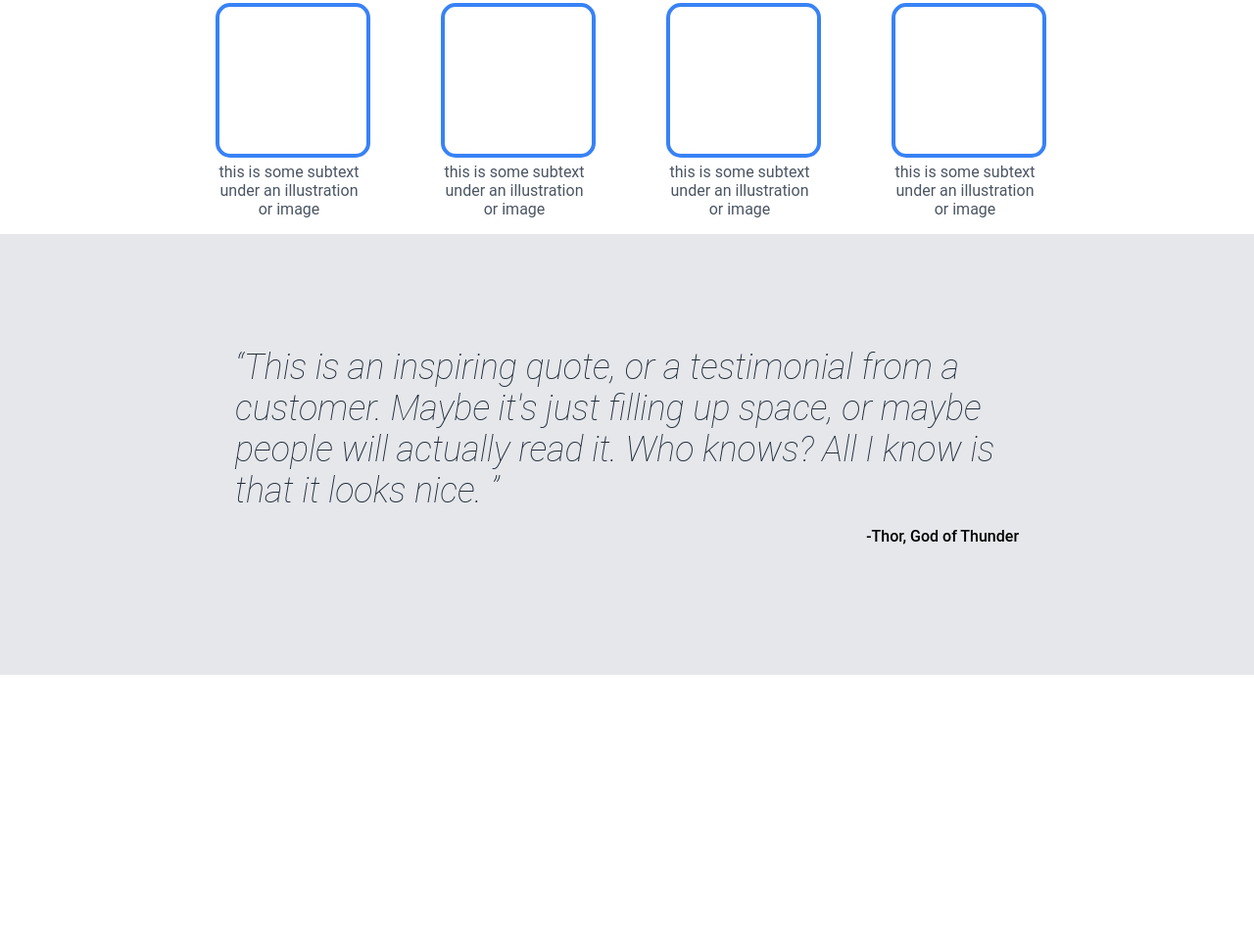
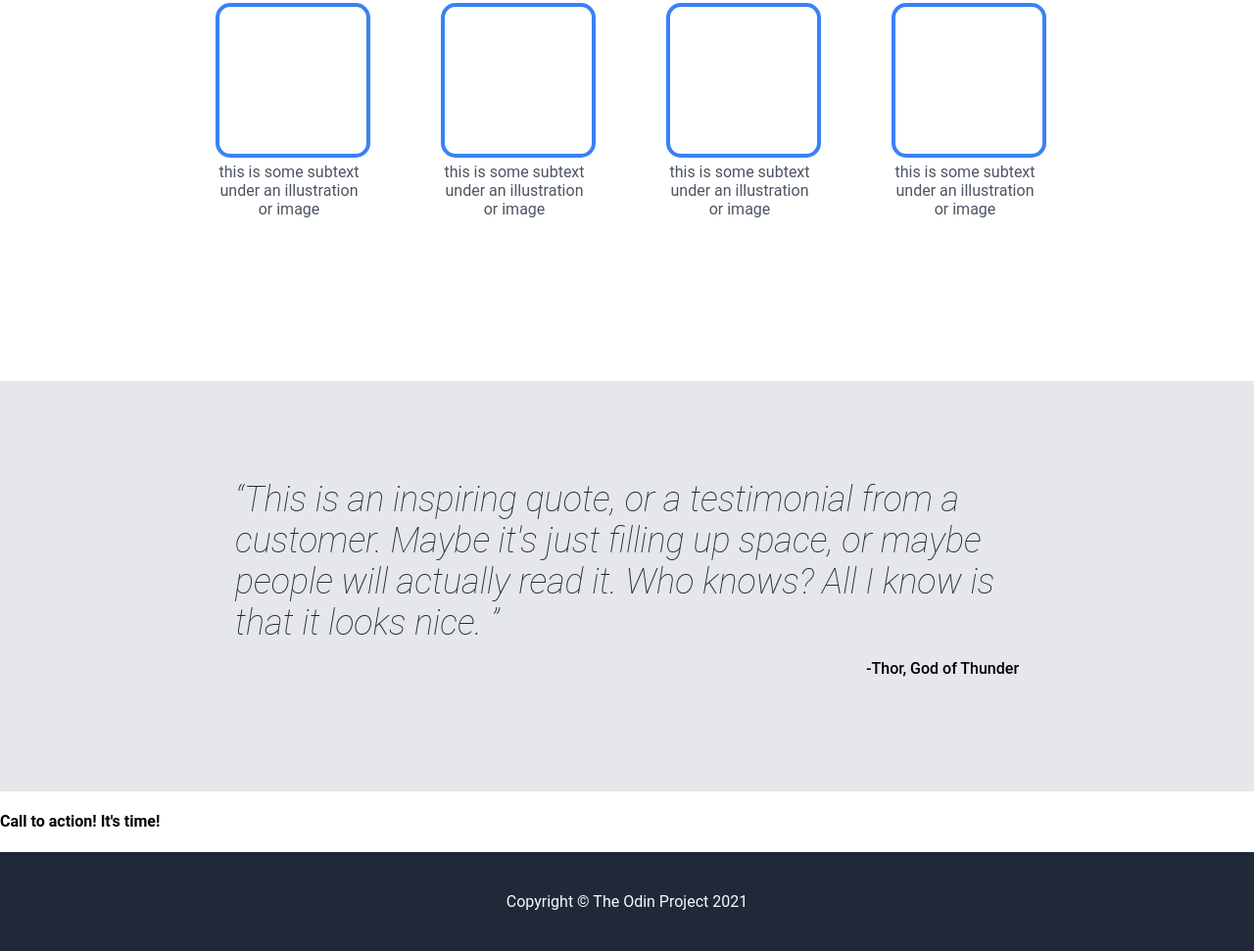
Before and after one commit to qvang/odin-landing-page, a plain HTML site: page index.html in a window 1280 px wide. Shown: the part 718-1689 px from the top of the page at 98% size. Before the commit the page ends 1407 px from the top, so only its background shows below. Drawn offline with Linux system fonts and the light colour scheme.

Commit message:
Footer added.

```diff
--- a/index.html
+++ b/index.html
@@ -57,6 +57,13 @@
         </div>
     </div>
 
+    <div class="signup-container">
+        <h4>Call to action! It's time!</h4>
+    </div>
+
+    <div class="footer">
+        <p>Copyright © The Odin Project 2021</p>
+    </div>
 
 </body>
 </html>
--- a/styles.css
+++ b/styles.css
@@ -2,6 +2,9 @@ body {
     margin: 0;
     padding: 0;
     font-family: Roboto, sans-serif;
+    height: 100vh;
+    display: flex;
+    flex-direction: column;
 }
 
 .header,
@@ -126,6 +129,8 @@ q {
     justify-content: center;
     align-items: center;
     flex-direction: column;
+    margin-top: 150px;
+    padding: 100px;
 }
 
 .author {
@@ -136,3 +141,12 @@ q {
 .quote {
     width: 800px;
 }
+
+.footer {
+    display: flex;
+    justify-content: center;
+    align-items: center;
+    background-color: #1F2937;
+    color: #F9FAF8;
+    padding: 25px;
+}
```
